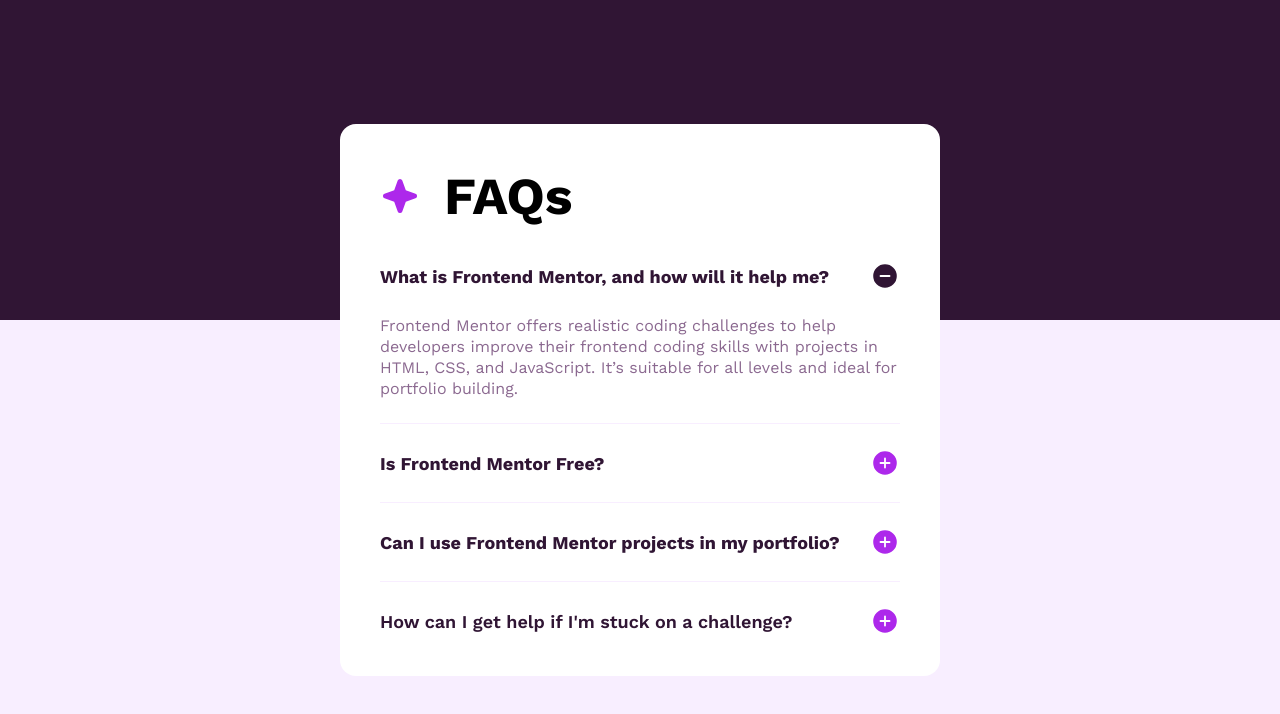
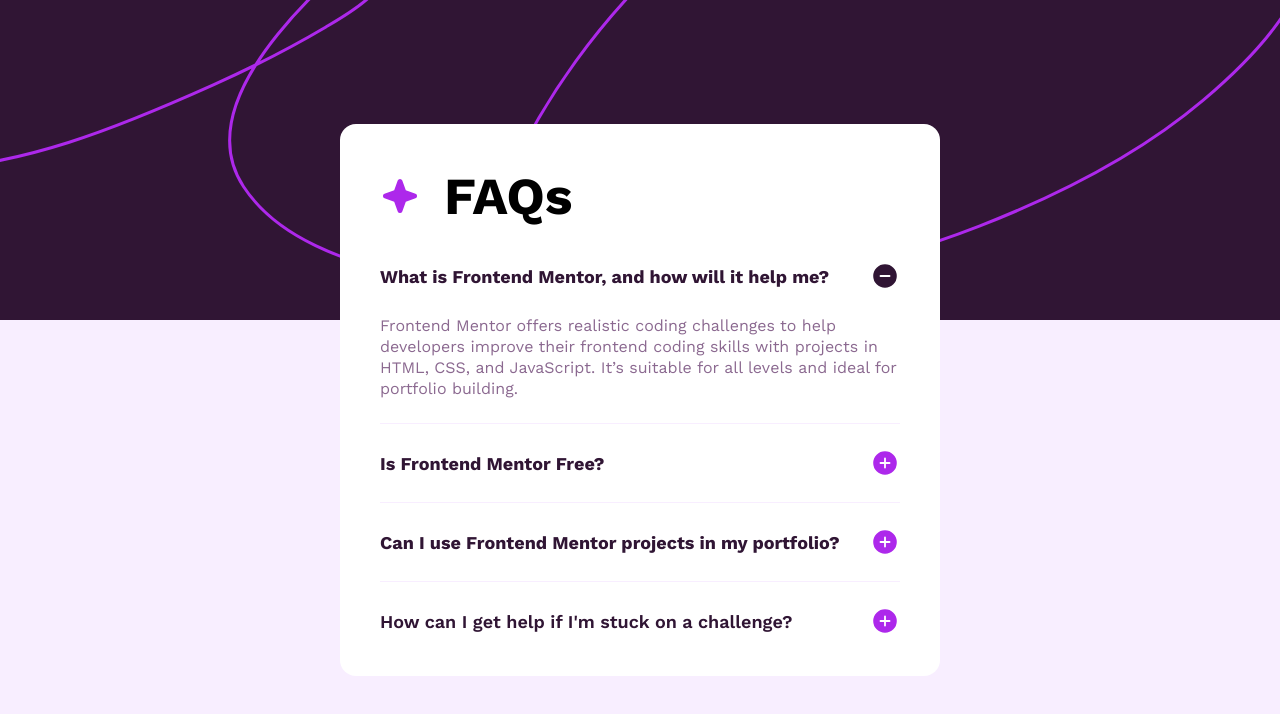
Before and after one commit to YashinN/FM-faq-accordion, a React (Create React App) app: page / in a window 1280 px wide. Shown: the top 714 px of the page. Built offline with nearby package versions, Linux system fonts and the light colour scheme.

Commit message:
style : cursive svg icon added to backdop as a design element.

```diff
--- a/src/components/backdrop/Backdrop.js
+++ b/src/components/backdrop/Backdrop.js
@@ -1,7 +1,25 @@
 import styles from "./Backdrop.module.scss";
 
 const Backdrop = () => {
-  return <div className={styles.backdrop}></div>;
+  return (
+    <div className={styles.backdrop}>
+      <svg
+        width="1440"
+        height="320"
+        viewBox="0 0 1440 320"
+        fill="none"
+        xmlns="http://www.w3.org/2000/svg"
+        className={styles.backdrop__cursiveSvg}
+      >
+        <path
+          d="M-676 -182C-454 -10 -396.863 71.8879 -197.5 143.5C-99 178.882 -36.9186 170.726 -4.75116 170.108C99.736 168.098 199.858 126.871 293.882 84.6127C332.236 67.3751 369.764 48.4241 405.945 26.9834C429.848 12.8185 464.815 -6.93034 470.666 -37.4376C472.986 -49.5388 454.297 -49.6765 446.895 -47.2256C433.384 -42.7518 420.945 -30.6817 410.839 -21.5571C391.708 -4.28419 373.777 14.3914 357.604 34.4742C323.876 76.3568 289.57 134.721 323.446 186.488C340.733 212.903 367.386 232.181 395.558 245.615C451.74 272.406 514.763 284.357 576.336 289.761C740.774 304.193 905.3 286.3 1059.34 226.139C1139.1 194.991 1217.89 155.6 1283.57 99.8939C1332.13 58.7077 1386.37 3.3457 1394.23 -63.0062C1405.16 -155.193 1300.19 -199.068 1224.94 -211.424C1163.53 -221.508 1101.19 -215.588 1040.87 -201.836C962.608 -183.996 891.864 -154.166 826.629 -107.452C696.627 -14.359 591.679 120.961 554.163 278.375C538.523 344 537.515 416.585 559.656 480.926C581.108 543.264 628.852 591.502 683.704 625.849C748.821 666.623 820.865 687.989 896.543 699.059C997.017 713.755 1099.36 711.292 1199.57 696.062C1375.74 669.29 1552.3 607.631 1704.75 514.985C1807.97 452.26 1904.05 380.835 1984.81 290.56C2002.51 270.767 2016.62 249.685 2028.55 226.039C2172.11 -58.5 2095.5 -145.528 2095.5 -151"
+          stroke="#AD28EB"
+          stroke-width="3"
+          stroke-linecap="round"
+        />
+      </svg>
+    </div>
+  );
 };
 
 export default Backdrop;
--- a/src/components/backdrop/Backdrop.module.scss
+++ b/src/components/backdrop/Backdrop.module.scss
@@ -8,6 +8,15 @@
   height: 32rem;
   width: 100%;
   transition: height 0.3s ease;
+  display: flex;
+  justify-content: center;
+  align-items: center;
+  overflow: hidden;
+
+  &__cursiveSvg {
+    position: absolute;
+    bottom: 0;
+  }
 }
 
 @media (max-width: 600px) {
```
